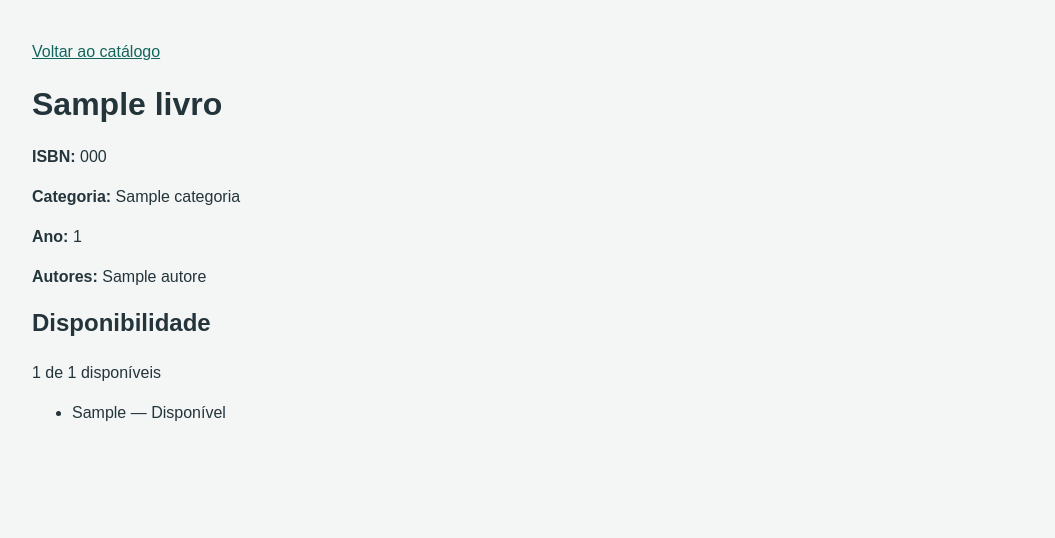
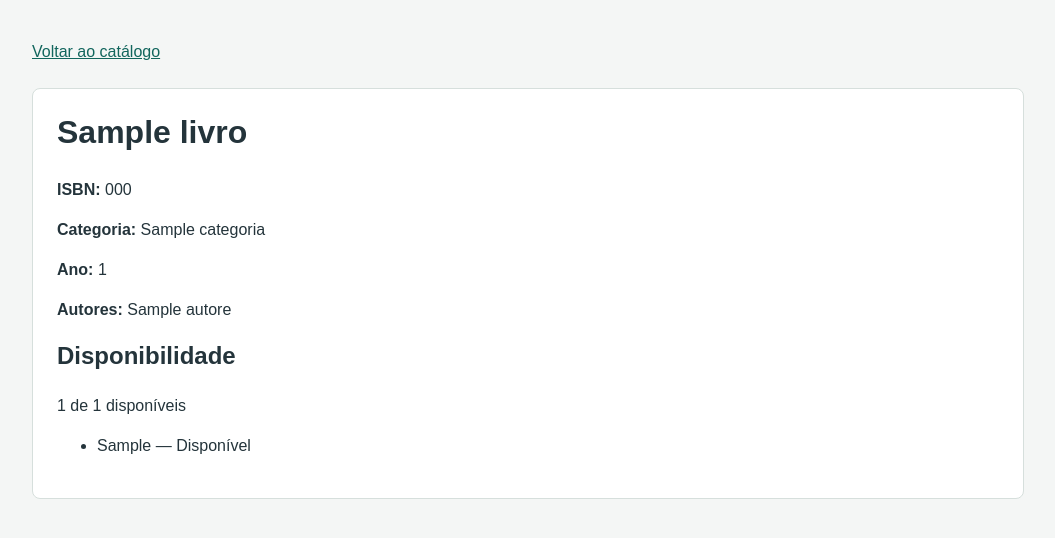
Before and after one commit to FonsecaJohnatan/Bibliotech, a Spring Boot app: page /livro/1 in a window 1280 px wide. Shown: the part 72-610 px from the top of the page, without its empty margins (112-1167 px from the left). Run offline with Spring Boot 4, Linux system fonts and the light colour scheme; tables that the repository leaves empty hold one stand-in row (values such as "Sample post").

Commit message:
feat: adiciona card no detalha do livro

```diff
--- a/src/main/resources/static/css/estilo.css
+++ b/src/main/resources/static/css/estilo.css
@@ -15,6 +15,8 @@ a { color: #12665d; }
 .cards { display: grid; grid-template-columns: repeat(2, 1fr); gap: 24px; margin-top: 32px; }
 .card, form, .tabela { background: white; border: 1px solid #d6dfdc; border-radius: 8px; }
 .card, form { padding: 24px; }
+.detalhe-livro { margin-top: 24px; }
+.detalhe-livro h1 { margin-top: 0; }
 .titulo, .acoes { display: flex; align-items: center; gap: 20px; }
 .titulo { justify-content: space-between; margin-bottom: 24px; }
 .botao, button { display: inline-block; background: #17675e; color: white; padding: 10px 18px; border: none; border-radius: 5px; font: inherit; text-decoration: none; cursor: pointer; }
@@ -96,7 +98,6 @@ dialog form { border: 0; padding: 0; }
 body:has(.com-menu) { padding-top: 72px; padding-left: 240px; transition: padding-left 180ms ease; }
 .com-menu .barra-superior { position: fixed; inset: 0 0 auto; height: 72px; background: #143e3b; z-index: 30; }
 .menu-lateral { position: fixed; inset: 72px auto 0 0; width: 240px; background: #143e3b; padding: 24px 16px; overflow-y: auto; z-index: 20; transition: width 180ms ease; overflow-x: hidden; }
-.titulo-menu { margin: 0 12px 16px; color: #b3d2c9; font-size: 12px; text-transform: uppercase; letter-spacing: 0.08em; }
 .links-menu { display: flex; flex-direction: column; gap: 6px; }
 .links-menu a { display: flex; align-items: center; gap: 12px; min-height: 48px; padding: 12px; border-radius: 6px; white-space: nowrap; }
 .icone-menu { width: 24px; height: 24px; flex-shrink: 0; fill: none; stroke: currentColor; stroke-width: 1.75; stroke-linecap: round; stroke-linejoin: round; }
@@ -104,7 +105,7 @@ body:has(.com-menu) { padding-top: 72px; padding-left: 240px; transition: paddin
 .links-menu a[aria-current="page"] { font-weight: bold; }
 body.menu-recolhido { padding-left: 72px; }
 .menu-recolhido .menu-lateral { width: 72px; padding: 24px 12px; }
-.menu-recolhido .texto-menu, .menu-recolhido .titulo-menu { display: none; }
+.menu-recolhido .texto-menu { display: none; }
 .fundo-menu { display: none; }
 @media (max-width: 800px) {
     body:has(.com-menu) { padding-left: 72px; }
--- a/src/main/resources/templates/base.html
+++ b/src/main/resources/templates/base.html
@@ -24,7 +24,6 @@
             </div>
         </div>
         <nav th:if="${autenticado}" id="menu-lateral" class="menu-lateral" aria-label="Menu principal">
-            <p class="titulo-menu">Navegação</p>
             <div class="links-menu">
                 <a th:href="@{/home}" title="Catálogo" aria-label="Catálogo">
                     <svg class="icone-menu" viewBox="0 0 24 24" aria-hidden="true" focusable="false"><path d="M12 6c-3-2-6-2-9-1v15c3-1 6-1 9 1 3-2 6-2 9-1V5c-3-1-6-1-9 1Z"/><path d="M12 6v15"/></svg>
--- a/src/main/resources/templates/livro/detalhe.html
+++ b/src/main/resources/templates/livro/detalhe.html
@@ -5,6 +5,7 @@
     <header th:replace="~{base :: header}"></header>
     <main>
         <a th:href="@{/home}">Voltar ao catálogo</a>
+        <article class="card detalhe-livro">
             <h1 th:replace="~{base :: titulo(${livro.titulo})}">Livro</h1>
             <p><strong>ISBN:</strong> <span th:text="${livro.isbn}"></span></p>
             <p><strong>Categoria:</strong> <span th:text="${livro.categoria.nome}"></span></p>
@@ -22,6 +23,7 @@
                     <span th:text="${#messages.msg('statusExemplar.' + exemplar.status)}"></span>
                 </li>
             </ul>
+        </article>
     </main>
 </body>
 </html>
```
Lines whose indentation alone changed are shown as unchanged.
